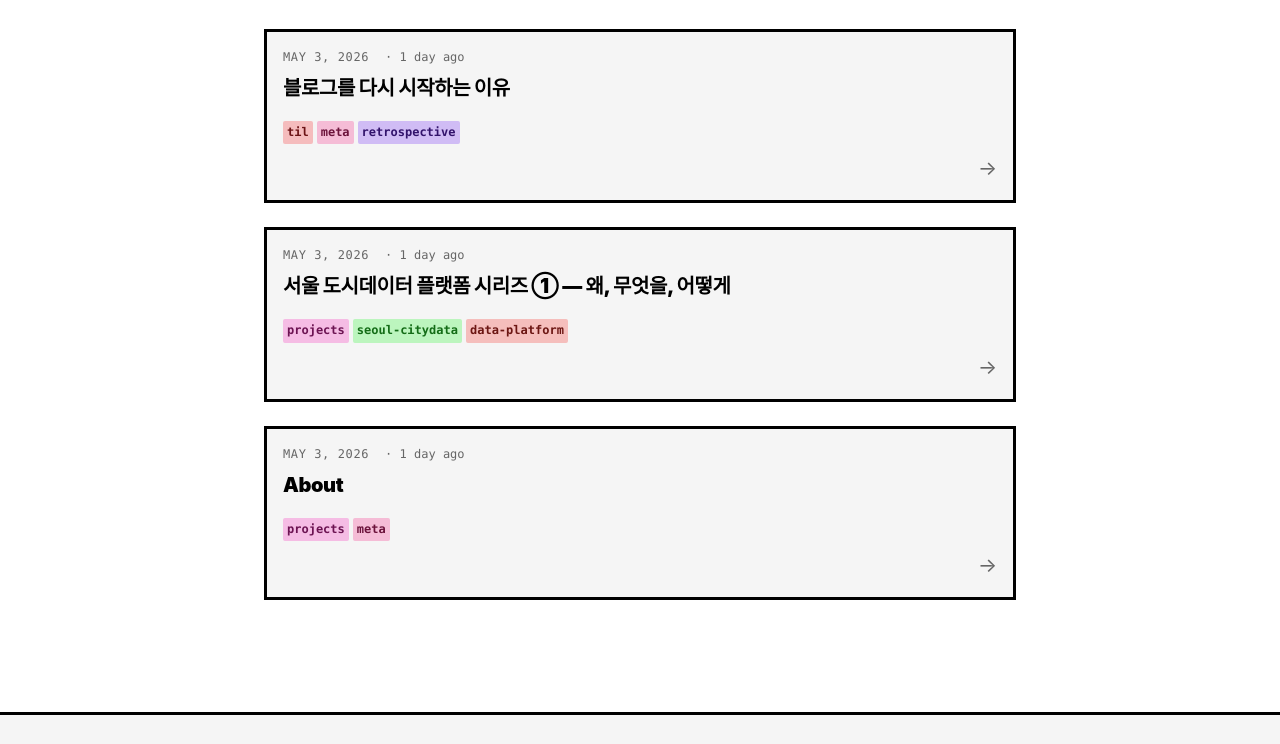
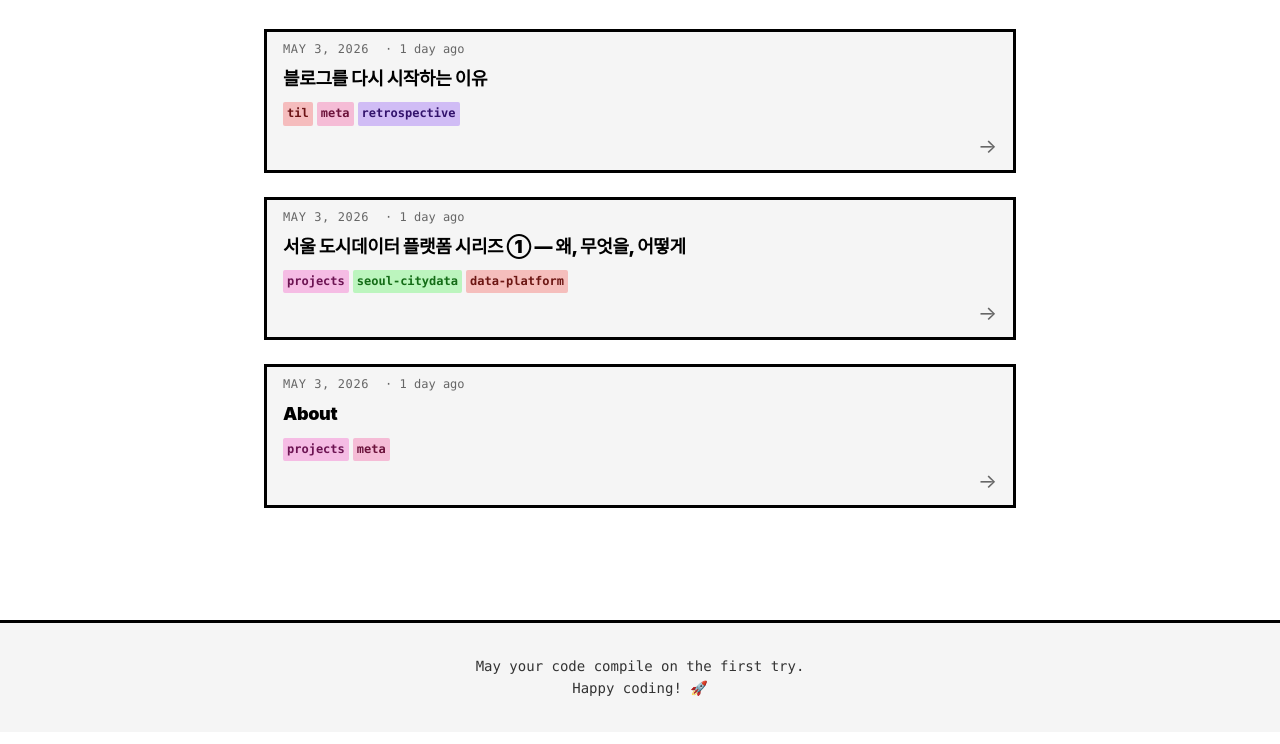
Before and after one commit to benidjor/benidjor.github.io, an Astro site: page / in a window 1280 px wide. Shown: the part 610-1354 px from the top of the page. Built offline with nearby package versions, Linux system fonts and the light colour scheme; Astro itself is replaced by a stand-in of ours; a web font is replaced by a local one.

Commit message:
style(home): further reduce post card vertical padding and title size

```diff
--- a/src/pages/index.astro
+++ b/src/pages/index.astro
@@ -309,7 +309,7 @@ const recentPosts = getPostsForLocale(allPosts)
     position: relative;
     display: flex;
     flex-direction: column;
-    padding: var(--spacing-md);
+    padding: var(--spacing-sm) var(--spacing-md);
     border: var(--border-width) solid var(--border-color);
     background-color: var(--bg-secondary);
     transition: transform var(--transition-fast), box-shadow var(--transition-fast), background-color var(--transition-fast);
@@ -353,8 +353,8 @@ const recentPosts = getPostsForLocale(allPosts)
     display: flex;
     flex-wrap: wrap;
     gap: var(--spacing-xs);
-    margin-top: var(--spacing-md);
-    margin-bottom: var(--spacing-sm);
+    margin-top: var(--spacing-sm);
+    margin-bottom: var(--spacing-xs);
   }
 
   .post-tag {
@@ -367,7 +367,7 @@ const recentPosts = getPostsForLocale(allPosts)
 
   .post-card__title {
     margin: 0 0 var(--spacing-xs) 0;
-    font-size: var(--font-size-xl);
+    font-size: var(--font-size-lg);
     text-transform: none;
     line-height: 1.3;
   }
```
